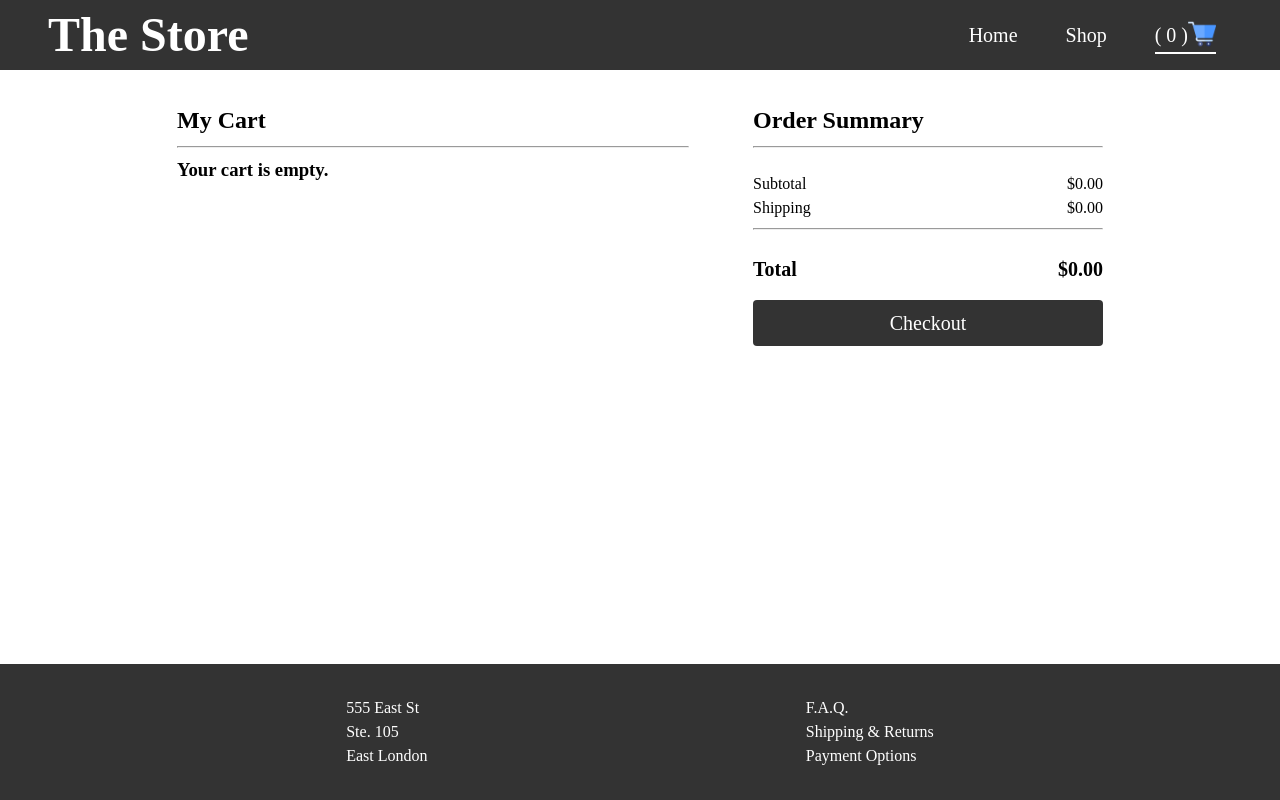
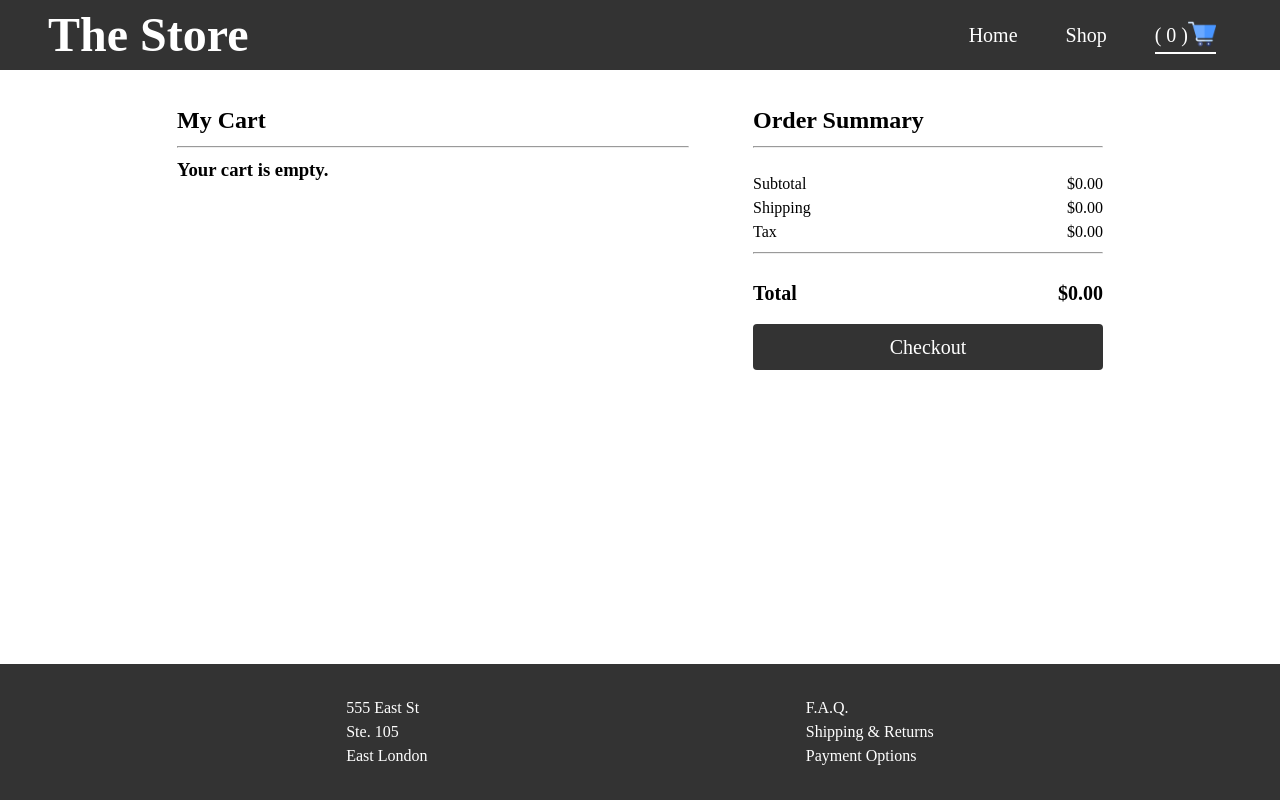
Before and after one commit to singhalex/shopping-cart, a React (Vite) app: page /cart in a window 1280 px wide. Built offline with nearby package versions, Linux system fonts and the light colour scheme.

Commit message:
Add a tax component to the order summary
The tax rate is defined in the cart component and passed to the order
summary component where it is calculated and added to the grand total.

```diff
--- a/src/components/cart/Cart.jsx
+++ b/src/components/cart/Cart.jsx
@@ -7,6 +7,7 @@ import OrderSummary from "./OrderSummary";
 const Cart = () => {
   const { cart, setCart, total, updateTotal } = useOutletContext();
   const shipping = 4.95;
+  const taxRate = 0.1;
 
   const decrementItem = (item) => {
     if (item.qty === 1) {
@@ -70,7 +71,7 @@ const Cart = () => {
             <h3>Your cart is empty.</h3>
           )}
         </div>
-        <OrderSummary total={total} shipping={shipping} />
+        <OrderSummary total={total} shipping={shipping} taxRate={taxRate} />
       </div>
 
       <ScrollButton />
--- a/src/components/cart/OrderSummary.jsx
+++ b/src/components/cart/OrderSummary.jsx
@@ -2,8 +2,10 @@ import styles from "./Cart.module.css";
 import PropTypes from "prop-types";
 import { useState } from "react";
 
-const OrderSummary = ({ total, shipping }) => {
+const OrderSummary = ({ total, shipping, taxRate }) => {
   const [checkout, setCheckout] = useState(false);
+
+  const tax = total.grand * taxRate;
 
   const formatCurrency = (number) =>
     Number(number).toLocaleString("en-Us", {
@@ -29,12 +31,16 @@ const OrderSummary = ({ total, shipping }) => {
         <span>Shipping</span>
         <span>{total.grand > 0 ? formatCurrency(shipping) : "$0.00"}</span>
       </div>
+      <div>
+        <span>Tax</span>
+        <span>{total.grand > 0 ? formatCurrency(tax) : "$0.00"}</span>
+      </div>
       <hr />
       <div>
         <span className={styles.grandTotal}>Total</span>
         <span className={styles.grandTotal}>
           {total.grand > 0
-            ? formatCurrency(Number(total.grand) + shipping)
+            ? formatCurrency(Number(total.grand) + shipping + tax)
             : "$0.00"}
         </span>
       </div>
@@ -50,6 +56,7 @@ const OrderSummary = ({ total, shipping }) => {
 OrderSummary.propTypes = {
   total: PropTypes.object,
   shipping: PropTypes.number,
+  taxRate: PropTypes.number,
 };
 
 export default OrderSummary;
```
